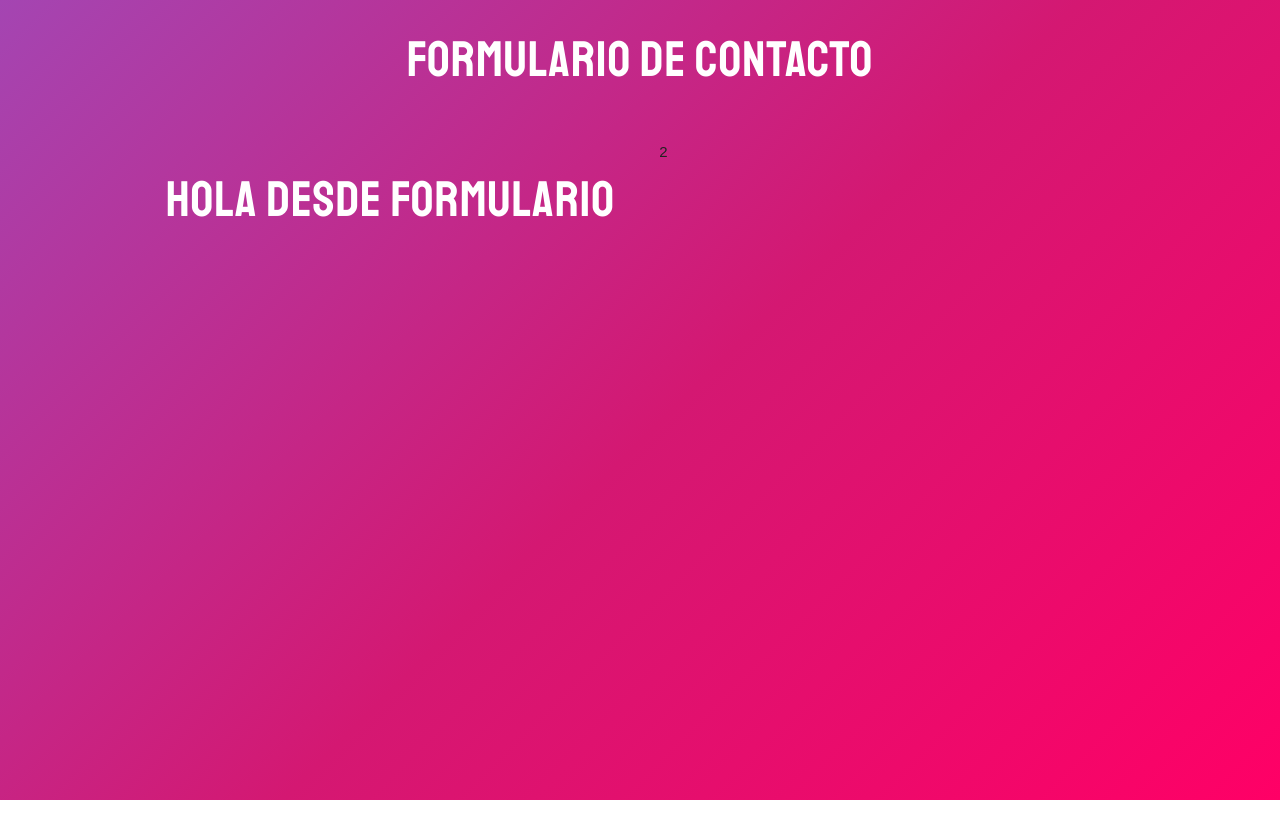
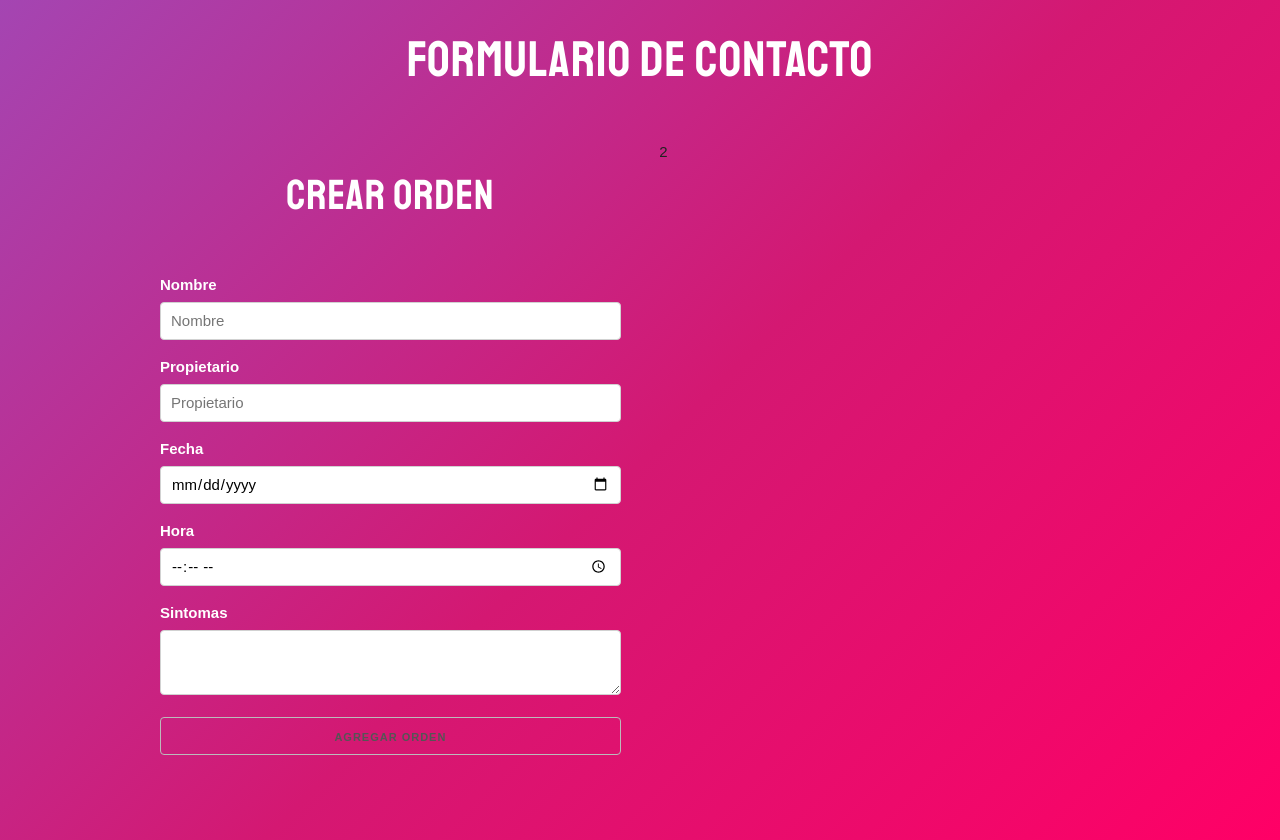
Before and after one commit to kervisvasquez1993/react-ejemplo, a React (Create React App) app in the folder citas/: page / in a window 1280 px wide. Before the commit the page ends 800 px from the top, so only its background shows below. Built offline with nearby package versions, Linux system fonts and the light colour scheme.

Commit message:
agregamos formulario a componente de Formulario.js

```diff
--- a/citas/src/components/Formulario.js
+++ b/citas/src/components/Formulario.js
@@ -1,7 +1,54 @@
-import React from 'react';
+import React, {Fragment} from 'react';
 const Formulario = () => {
   return(
-      <h1>Hola desde Formulario</h1>
+
+    <Fragment>
+        <h2>Crear Orden</h2>
+        <form>
+            <label>Nombre </label>
+            <input
+                type="text"
+                name="mascota"
+                className="u-full-width"
+                placeholder="Nombre"
+            />
+
+            <label>Propietario </label>
+            <input
+                type="text"
+                name="propietario"
+                className="u-full-width"
+                placeholder="Propietario"
+            />
+            <label>Fecha</label>
+            <input
+                type="date"
+                name="fecha"
+                className="u-full-width"
+
+            />
+            <label>Hora</label>
+            <input
+                type="time"
+                name="hora"
+                className="u-full-width"
+            />
+             <label>Sintomas</label>
+            <textarea
+                name="sintomas"
+                className="u-full-width"
+            ></textarea>
+            <button
+                type="submit"
+                className="u-full-width"
+                > Agregar Orden</button>
+
+
+
+
+        </form>
+    </Fragment>
+
   )
 }
 
```
